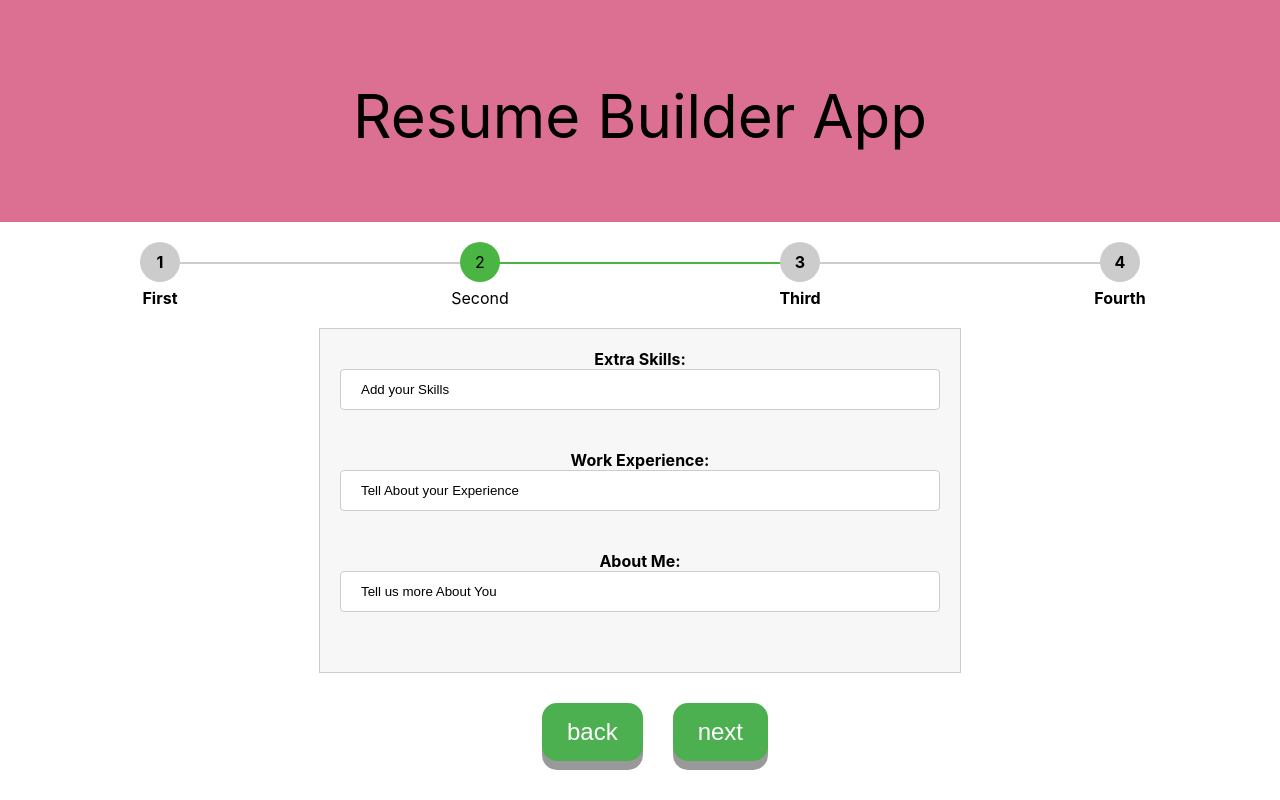
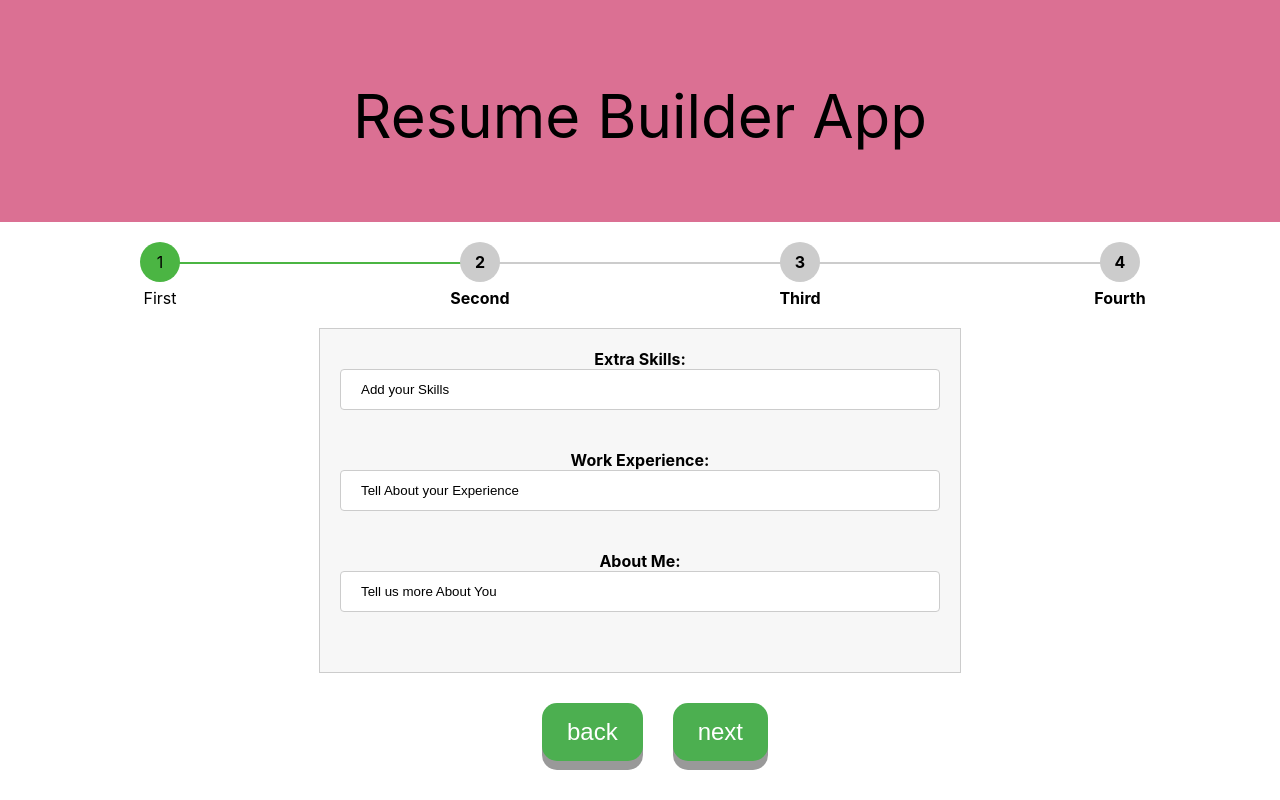
Before and after one commit to Yazan-SNJ/Resume-Builder, a React (Create React App) app: page / in a window 1280 px wide. Built offline with nearby package versions, Linux system fonts and the light colour scheme.

Commit message:
some changes

```diff
--- a/src/App.jsx
+++ b/src/App.jsx
@@ -1,4 +1,4 @@
-import ResumeForm from "./components/ResumeForm"
+// import ResumeForm from "./components/ResumeForm"
 import BaseStepper from "./components/BaseStepper/BaseStepper";
 import './App.css';
 
--- a/src/components/BaseStepper/BaseStepper.jsx
+++ b/src/components/BaseStepper/BaseStepper.jsx
@@ -1,11 +1,15 @@
-import { Component } from "react";
+import { Component, useState } from "react";
 import StepperBar from "../StepperBar/StepperBar";
 import Skills from "../Skills/Skills";
+import ButtonBar from "../ButtonBar/ButtonBar";
 import "./BaseStepper.css";
-import ButtonBar from "../ButtonBar/ButtonBar";
 
 class BaseStepper extends Component {
    render() {
+
+
+
+
     return (
         <section>
              <div className="title">
@@ -13,7 +17,7 @@ class BaseStepper extends Component {
         </div>
 
         <div>
-            <StepperBar/>
+            <StepperBar currentIndex={2}/>
         </div>
 
         <div>
--- a/src/components/StepperBar/StepperBar.jsx
+++ b/src/components/StepperBar/StepperBar.jsx
@@ -11,13 +11,13 @@ class StepperBar extends Component {
         };
     }
 
-    componentDidMount() {
-        if (this.state.currentIndex < 3) {
-        setTimeout(() => {
-            this.setState({ currentIndex: this.state.currentIndex + 1});
-          }, 3000);
-        }
-    }
+    // componentDidMount() {
+    //     if (this.state.currentIndex < 3) {
+    //     setTimeout(() => {
+    //         this.setState({ currentIndex: this.state.currentIndex + 1});
+    //       }, 3000);
+    //     }
+    // }
 
     render() {
         // return this.props.itemsCount.map((item, index) => (
@@ -30,6 +30,14 @@ class StepperBar extends Component {
         const secondCss = this.state.currentIndex === 1 ? "stepper-item completed" : "stepper-item active"
         const thirdCss = this.state.currentIndex === 2 ? "stepper-item completed" : "stepper-item active"
         const fourthCss = this.state.currentIndex === 3 ? "stepper-item completed" : "stepper-item active"
+
+        // const steps = Array(4).map(index =>
+        //     <div className={this.state.currentIndex === index ? "stepper-item completed" : "stepper-item active"}>
+        //         <div className="step-counter">index + 1</div>
+        //         <div className="step-name">First</div>
+        //     </div>
+        // )
+
 
     return (
 
```
